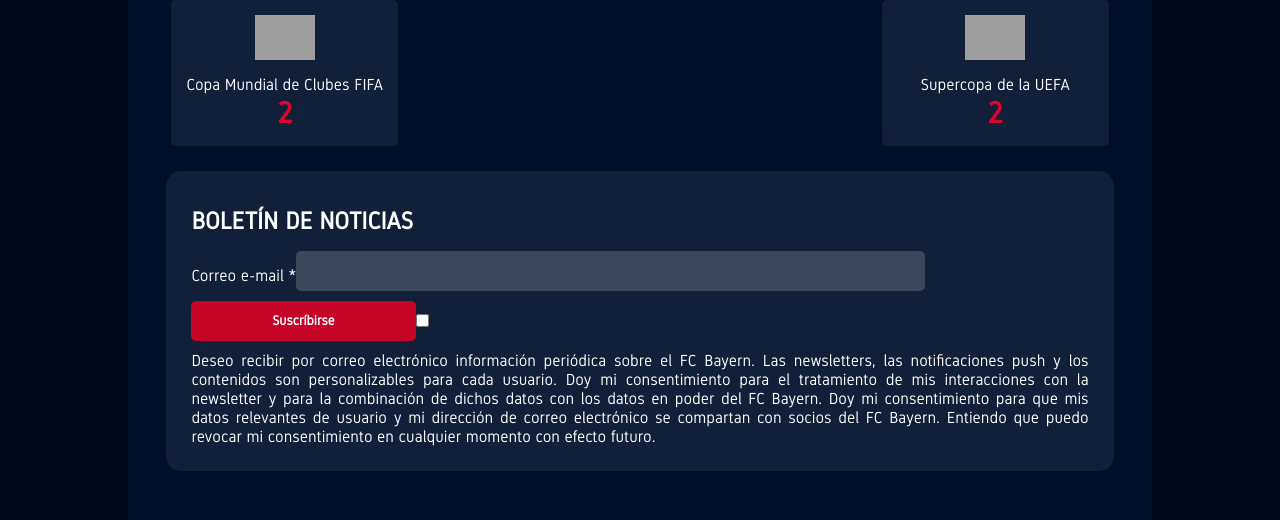
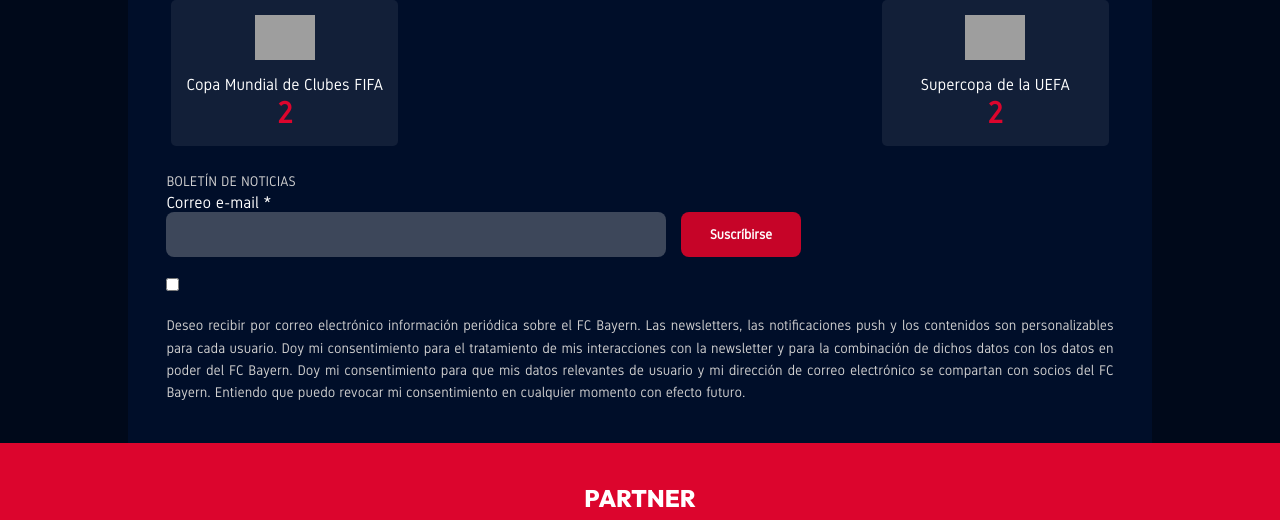
Before and after one commit to KevinCerdaa/BayernFC, a plain HTML site: page index.html in a window 1280 px wide. Shown: the part 1971-2491 px from the top of the page. Drawn offline with Linux system fonts and the light colour scheme; grey boxes are pictures that could not be loaded.

Commit message:
Update style.css

```diff
--- a/style.css
+++ b/style.css
@@ -141,70 +141,54 @@ body
 }
 
 /* Boletín de noticias */
-.boletinNoticias
-{
-    margin: 20px 0;
-    background-color: #121F38;
-    padding: 25px;
-    border-radius: 15px;
+.boletinNoticias input[type=email] {
+    width: 100%;
+    max-width: 500px;
+    height: 45px;
+    padding: 5px 15px;
+    color: white;
+    font-family: normal;
+    font-weight: 400;
+    border: 1px solid transparent;
+    border-radius: 8px;
+    background-color: #3d475a;
+    transition: all 0.3s ease;
 }
 
-.negritas
-{
-    font-size: 24px;
-    font-weight: 1000;
-    margin: 0 0 15px 0;
+.boletinNoticias input[type=email]:hover,
+.boletinNoticias input[type=email]:focus {
+    background-color: #4a566b;
+    border-color: #DC052D;
+    outline: none;
+    box-shadow: 0 0 0 2px rgba(220, 5, 45, 0.2);
 }
 
-.boletinNoticias form {
-    display: flex;
-    flex-wrap: wrap;
-    align-items: center;
+.boletinNoticias input[type=submit] {
+    color: white;
+    font-family: normal;
+    font-weight: 700;
+    width: 120px;
+    height: 45px;
+    border: none;
+    border-radius: 8px;
+    background-color: #C60428;
+    cursor: pointer;
+    transition: all 0.3s ease;
+    margin-left: 10px;
 }
 
-.boletinNoticias input[type=email]
-{
-    width: 70%;
-    height: 40px;
-    padding: 1px 10px;
-    color: white;
-    font-size: 18px;
-    font-family: normal;
-    font-weight: 400;
-    border: none;
-    border-radius: 5px;
-    background-color: #3d475a;
-    margin-right: 10px;
-    margin-bottom: 10px;
+.boletinNoticias input[type=submit]:hover {
+    background-color: #e7193f;
+    transform: scale(1.05);
+    box-shadow: 0 5px 15px rgba(220, 5, 45, 0.4);
 }
 
-.boletinNoticias input[type=email]:hover
-{
-    background-color: #4a566b;
-}
-
-.boletinNoticias input[type=submit]
-{
-    color: white;
-    font-family: normal;
-    font-weight: 1000;
-    width: 25%;
-    height: 40px;
-    border: none;
-    border-radius: 5px;
-    background-color: #C60428;
-    cursor: pointer;
-}
-
-.boletinNoticias input[type=submit]:hover
-{
-    background-color: #e7193f;
-}
-
-.boletinNoticias p
-{
+.boletinNoticias p {
     text-align: justify;
-    margin-top: 10px;
+    margin-top: 20px;
+    font-size: 14px;
+    line-height: 1.6;
+    color: #d0d0d0;
 }
 
 /* Media queries para responsive */
```
